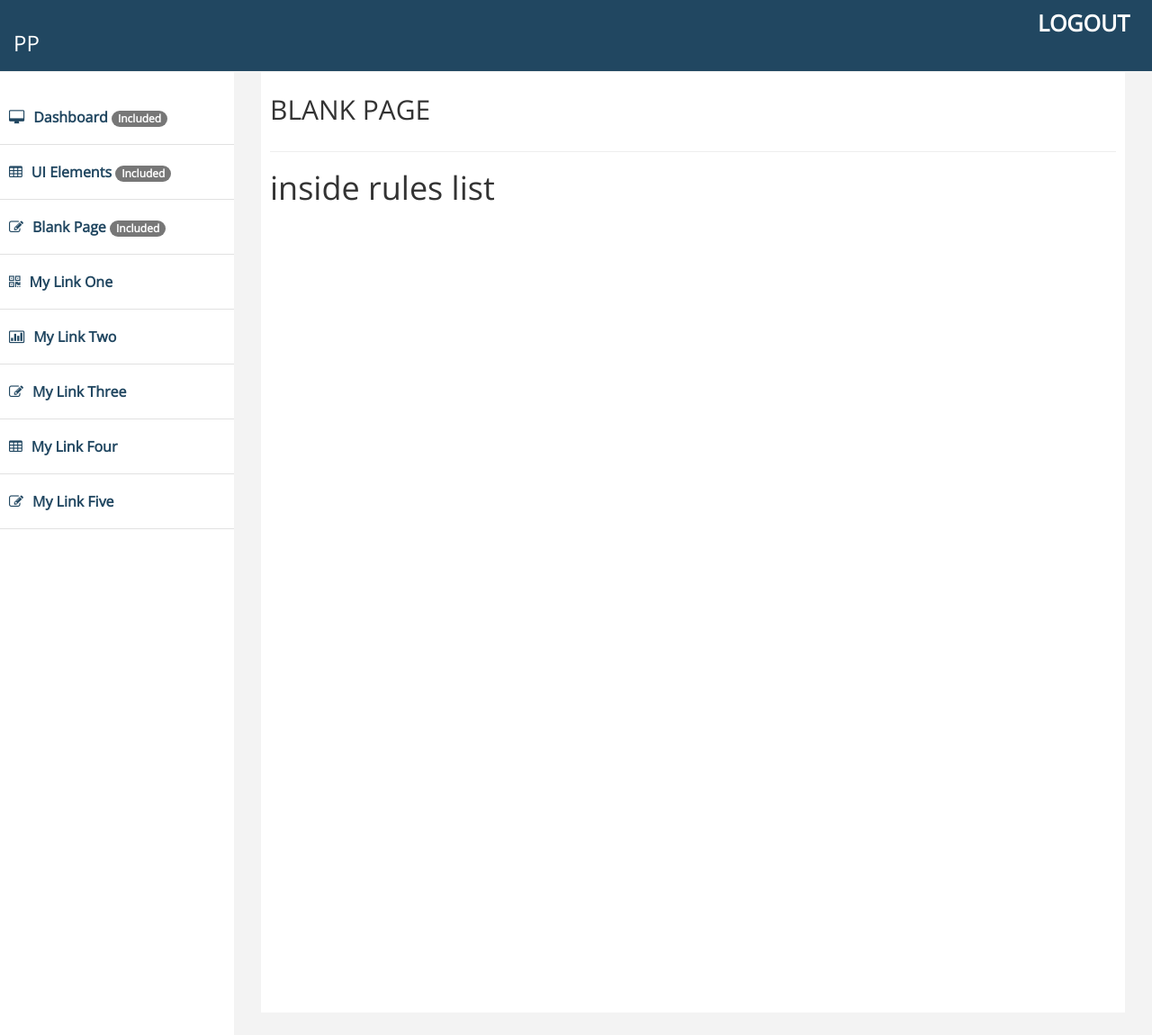
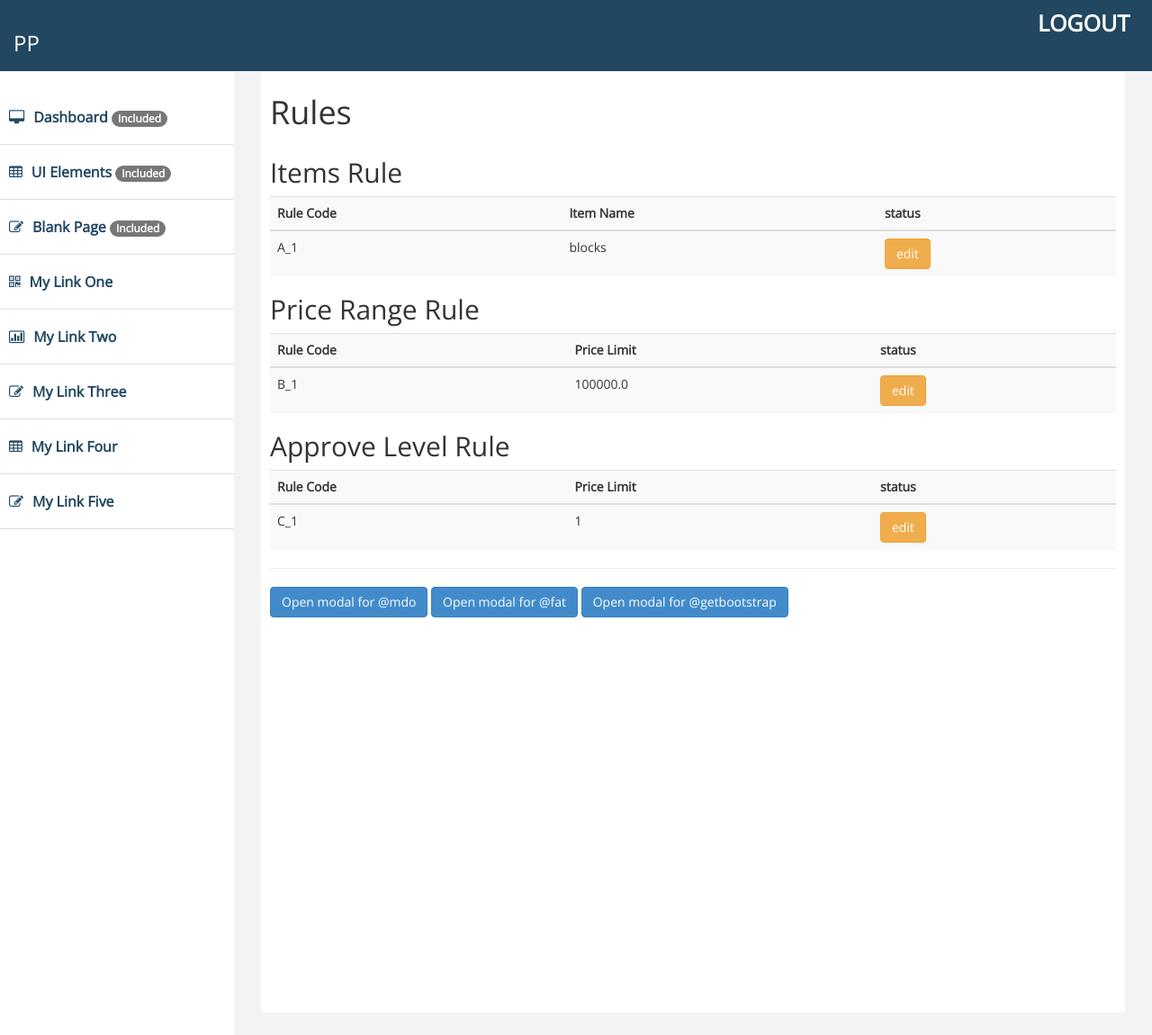
Before and after one commit to RehaniH/procurement, a Django app: page /rulelist/ in a window 1280 px wide. Shown: the whole page at 90% size. Run offline with Django 3.2, Linux system fonts and the light colour scheme; data comes from the database, SQL or seed files in the repository; some libraries are stand-ins or nearby versions.

Commit message:
àjax cdn added

```diff
--- a/orders/templates/base.html
+++ b/orders/templates/base.html
@@ -18,6 +18,11 @@
       rel="stylesheet"
       type="text/css"
     />
+
+    <!-- <link rel="stylesheet" href="https://maxcdn.bootstrapcdn.com/bootstrap/3.4.1/css/bootstrap.min.css"> -->
+
+    <!-- <script src="https://code.jquery.com/jquery-3.5.1.slim.min.js" integrity="sha384-DfXdz2htPH0lsSSs5nCTpuj/zy4C+OGpamoFVy38MVBnE+IbbVYUew+OrCXaRkfj" crossorigin="anonymous"></script> -->
+    <!-- <script src="https://cdn.jsdelivr.net/npm/bootstrap@4.5.3/dist/js/bootstrap.bundle.min.js" integrity="sha384-ho+j7jyWK8fNQe+A12Hb8AhRq26LrZ/JpcUGGOn+Y7RsweNrtN/tE3MoK7ZeZDyx" crossorigin="anonymous"></script> -->
   </head>
   <body>
     <div id="wrapper">
@@ -35,7 +40,7 @@
               <span class="icon-bar"></span>
             </button>
             <a class="navbar-brand" href="#">
-              <h3>PP</h3>
+              <h3 style="color: #fff">PP</h3>
             </a>
           </div>
 
@@ -89,32 +94,43 @@
       </nav>
       <!-- /. NAV SIDE  -->
 
-      <div id="page-wrapper">
-        <div id="page-inner">
-          <div class="row">
-            <div class="col-md-12">
-              <h2>BLANK PAGE</h2>
-            </div>
-          </div>
-          <!-- /. ROW  -->
-          <hr />
-          <main>{% block content %} {% endblock content %}</main>
 
-          <!-- /. ROW  -->
-        </div>
-        <!-- /. PAGE INNER  -->
-      </div>
       <!-- /. PAGE WRAPPER  -->
     </div>
+
+    <main>{% block content %} {% endblock content %}</main>
+
 
     <!-- /. WRAPPER  -->
     <!-- SCRIPTS -AT THE BOTOM TO REDUCE THE LOAD TIME-->
     <!-- JQUERY SCRIPTS -->
 
-    <script src="{% static 'assets/js/jquery-1.10.2.js'%}"></script>
+    <!-- <script src="{% static 'assets/js/jquery-1.10.2.js'%}"></script> -->
     <!-- BOOTSTRAP SCRIPTS -->
-    <script src="{% static 'assets/js/bootstrap.min.js'%}"></script>
+    <!-- <script src="{% static 'assets/js/bootstrap.min.js'%}"></script> -->
     <!-- CUSTOM SCRIPTS -->
-    <script src="{% static 'assets/js/custom.js'%}"></script>
+    <!-- <script src="{% static 'assets/js/custom.js'%}"></script> -->
+
+
+    <!-- worked one -->
+    <script src="https://ajax.googleapis.com/ajax/libs/jquery/3.5.1/jquery.min.js"></script>
+    <script src="https://maxcdn.bootstrapcdn.com/bootstrap/3.4.1/js/bootstrap.min.js"></script>
+
+    <script>
+      $( document ).ready(function() {
+        console.log( "ready!" );
+    });
+      $('#exampleModal').on('show.bs.modal', function (event) {
+        var button = $(event.relatedTarget) // Button that triggered the modal
+        var recipient = button.data('whatever') // Extract info from data-* attributes
+        // If necessary, you could initiate an AJAX request here (and then do the updating in a callback).
+        // Update the modal's content. We'll use jQuery here, but you could use a data binding library or other methods instead.
+        var modal = $(this)
+        modal.find('.modal-title').text('New message to ' + recipient)
+        modal.find('.modal-body input').val(recipient)
+      })
+
+    </script>
+
   </body>
 </html>
--- a/orders/templates/rules_management/rulesList.html
+++ b/orders/templates/rules_management/rulesList.html
@@ -4,5 +4,113 @@
 
 {% block content %}
 
-    <h1>inside rules list</h1>
+<div id="page-wrapper">
+  <div id="page-inner">
+    <div class="row">
+      <div class="col-md-12">
+        <h1>Rules</h1>
+      </div>
+    </div>
+    <h2>Items Rule</h2>
+    <table class="table table-striped">
+      <th>Rule Code</th>
+      <th>Item Name</th>
+      <th>status</th>
+    <tbody>
+      {% for rule in rule1 %}
+      <tr>
+        <td>{{rule.rule_code}}</td>
+        <td>{{rule.item.name}}</td>
+        <td>
+          <button type="button" class="btn btn-warning" data-toggle="modal" id="mdo" data-target="#exampleModal" data-whatever="@mdo">edit</button>
+
+        </td>
+      </tr>
+      {% endfor %}
+    </tbody>
+    </table>
+
+    <h2>Price Range Rule</h2>
+    <table class="table table-striped">
+      <th>Rule Code</th>
+      <th>Price Limit</th>
+      <th>status</th>
+    <tbody>
+      {% for rule in rule2 %}
+      <tr>
+        <td>{{rule.rule_code}}</td>
+        <td>{{rule.price_limit}}</td>
+        <td>
+          <button type="button" class="btn btn-warning" data-toggle="modal" id="mdo" data-target="#exampleModal" data-whatever="@mdo">edit</button>
+        </td>
+      </tr>
+      {% endfor %}
+    </tbody>
+    </table>
+
+    <h2>Approve Level Rule</h2>
+    <table class="table table-striped">
+      <th>Rule Code</th>
+      <th>Price Limit</th>
+      <th>status</th>
+    <tbody>
+      {% for rule in rule3 %}
+      <tr>
+        <td>{{rule.rule_code}}</td>
+        <td>{{rule.level}}</td>
+        <td>
+          <button type="button" class="btn btn-warning" data-toggle="modal" id="mdo" data-target="#exampleModal" data-whatever="@mdo">edit</button>
+        </td>
+      </tr>
+      {% endfor %}
+    </tbody>
+    </table>
+    <!-- /. ROW  -->
+    <hr />
+
+<button type="button" class="btn btn-primary" data-toggle="modal" id="mdo" data-target="#exampleModal" data-whatever="@mdo">Open modal for @mdo</button>
+<button type="button" class="btn btn-primary" data-toggle="modal" data-target="#exampleModal" data-whatever="@fat">Open modal for @fat</button>
+<button type="button" class="btn btn-primary" data-toggle="modal" data-target="#exampleModal" data-whatever="@getbootstrap">Open modal for @getbootstrap</button>
+
+<div class="modal fade" id="exampleModal" tabindex="-1" role="dialog" aria-labelledby="exampleModalLabel" aria-hidden="true">
+  <div class="modal-dialog" role="document">
+    <div class="modal-content">
+      <div class="modal-header">
+        <h5 class="modal-title" id="exampleModalLabel">New message</h5>
+        <button type="button" class="close" data-dismiss="modal" aria-label="Close">
+          <span aria-hidden="true">&times;</span>
+        </button>
+      </div>
+      <div class="modal-body">
+        <form>
+          <div class="form-group">
+            <label for="recipient-name" class="col-form-label">Recipient:</label>
+            <input type="text" class="form-control" id="recipient-name">
+          </div>
+          <div class="form-group">
+            <label for="message-text" class="col-form-label">Message:</label>
+            <textarea class="form-control" id="message-text"></textarea>
+          </div>
+        </form>
+      </div>
+      <div class="modal-footer">
+        <button type="button" class="btn btn-secondary" data-dismiss="modal">Close</button>
+        <button type="button" class="btn btn-primary">Send message</button>
+      </div>
+    </div>
+  </div>
+</div>
+
+
+    <!-- /. ROW  -->
+  </div>
+  <!-- /. PAGE INNER  -->
+</div>
+
 {% endblock %}
+
+{% block javascript %}
+
+
+
+{% endblock javascript %}
--- a/orders/views.py
+++ b/orders/views.py
@@ -32,12 +32,12 @@ def login_web(request):
 class Ruleslist(generic.ListView):
     model = Pending_orders
     template_name = 'rules_management/rulesList.html'
-    context_object_name = 'data'
+    context_object_name = 'listdata'
 
     def get_context_data(self, **kwargs):
         context = super(Ruleslist, self).get_context_data(**kwargs)
         context.update({
-            'rule1': Rule1.objects.all(),
+            'rule1': Rule1.objects.select_related('item'),
             'rule2': Rule2.objects.all(),
             'rule3': Rule3.objects.all(),
             # 'more_context': Model.objects.all(),
```
